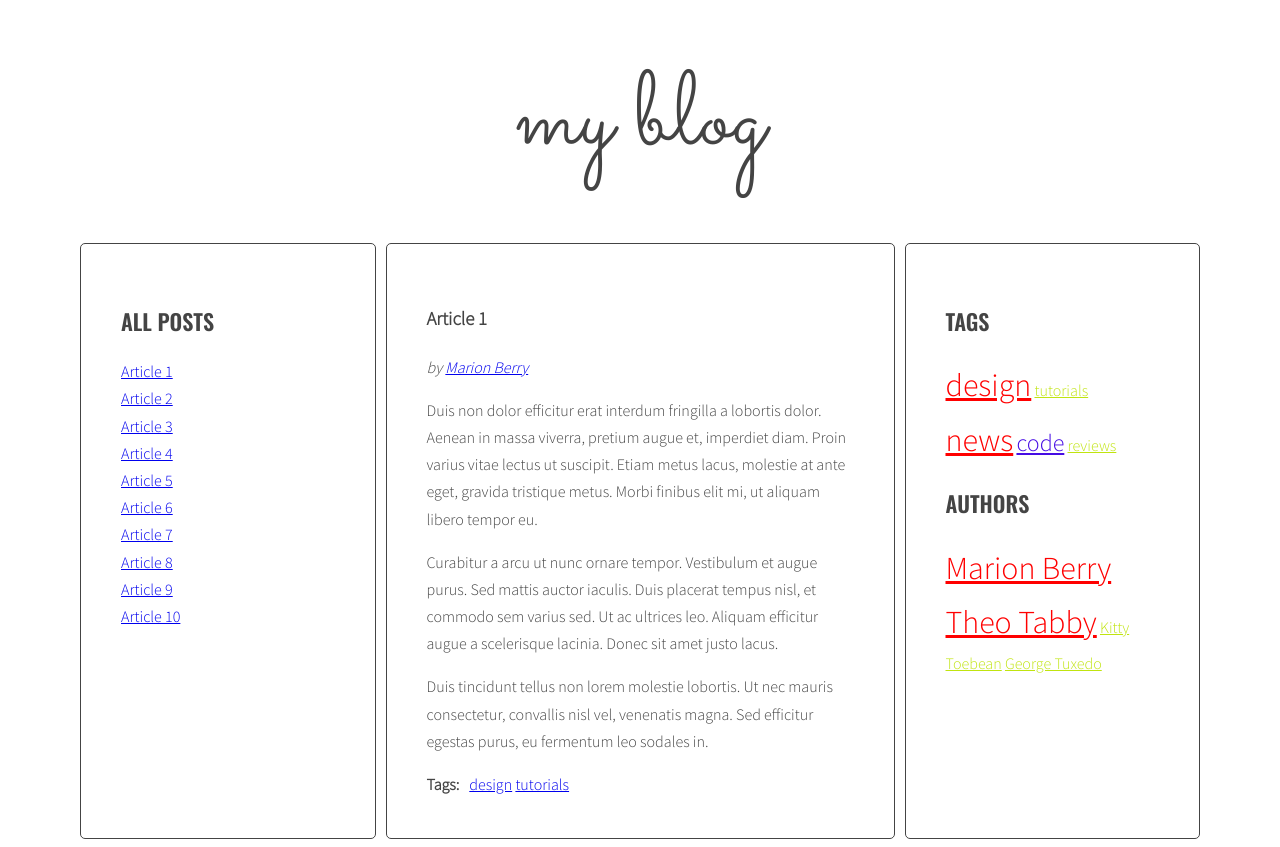
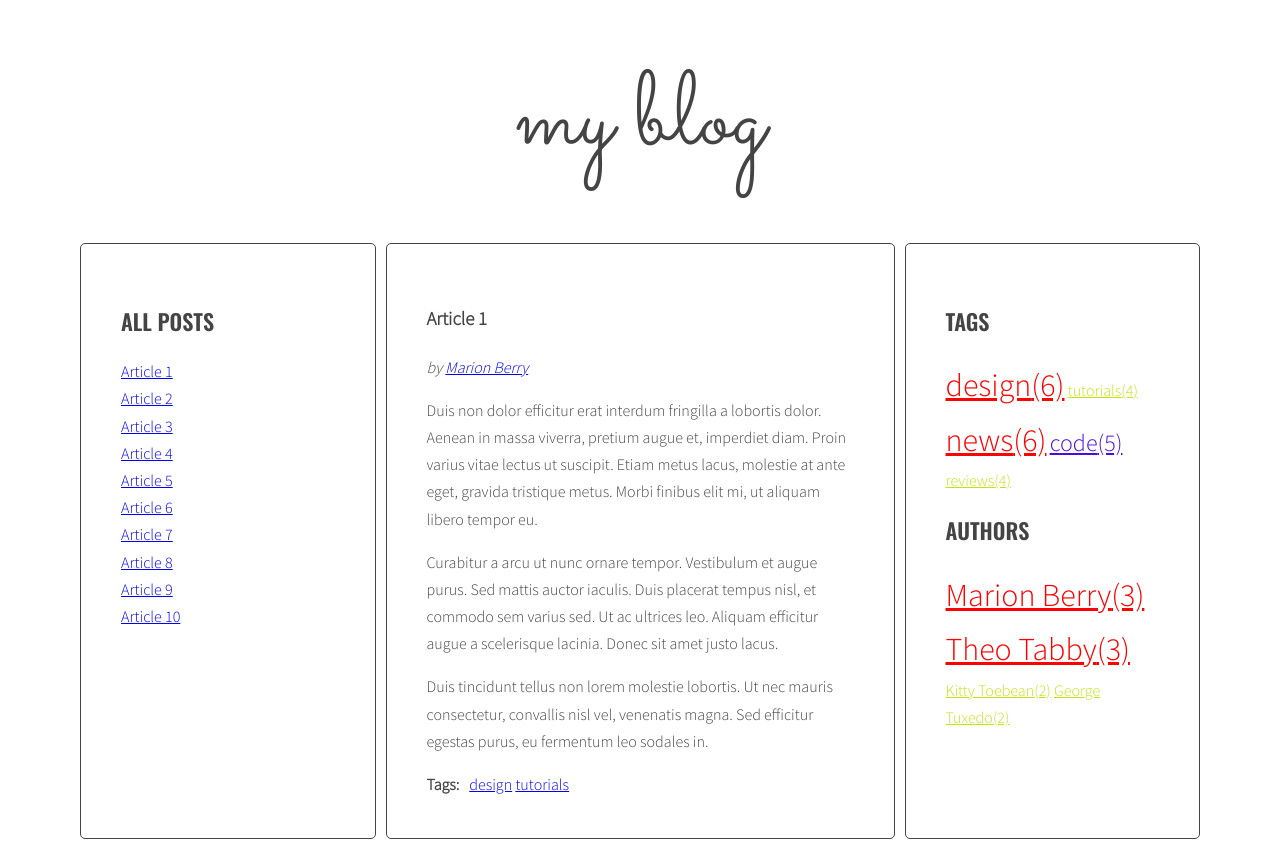
Before and after one commit to MarzenaT/javascript-blog, a website: page index.html in a window 1280 px wide. Drawn offline with nearby package versions, Linux system fonts and the light colour scheme.

Commit message:
zadanie 6.4

```diff
--- a/index.html
+++ b/index.html
@@ -166,6 +166,26 @@
           </main>
         </div>
       </div>
+      <script id="template-article-link" type="text/x-handlebars-template">
+        <li><a href="#{{ id }}"><span>{{ title }}</span></a></li>
+      </script>
+      <script id="template-tag-link" type="text/x-handlebars-template">
+        <li><a href="#tag-{{ tag }}">{{ tag }}</a></li>
+      </script>
+      <script id="template-author-link" type="text/x-handlebars-template">
+        <a href="#author-{{ author }}">{{ author }}</a>
+      </script>
+      <script id="template-tag-cloud-link" type="text/x-handlebars-template">
+        {{#each tags}}
+        <a class={{className}} href="#">{{tag}}<span>({{count}})</span></a>
+        {{/each}}
+      </script>
+      <script id="template-author-cloud-link" type="text/x-handlebars-template">
+        {{#each authors}}
+        <a class={{className}} href="#">{{author}}<span>({{count}})</span></a>
+        {{/each}}
+      </script>
+      <script src="https://cdnjs.cloudflare.com/ajax/libs/handlebars.js/4.1.0/handlebars.min.js"></script>
       <script src="js/script.js"></script>
   </body>
 </html>
--- a/js/script.js
+++ b/js/script.js
@@ -1,4 +1,12 @@
 'use strict';
+
+const templates = {
+  articleLink: Handlebars.compile(document.querySelector('#template-article-link').innerHTML),
+  tagLink: Handlebars.compile(document.querySelector('#template-tag-link').innerHTML),
+  authorLink: Handlebars.compile(document.querySelector('#template-author-link').innerHTML),
+  tagCloudLink: Handlebars.compile(document.querySelector('#template-tag-cloud-link').innerHTML),
+  authorCloudLink: Handlebars.compile(document.querySelector('#template-author-cloud-link').innerHTML),
+};
 
 const opts = {
   articleSelector: '.post',
@@ -68,19 +76,13 @@ function generateTitleLinks(customSelector = ''){
     const title = article.querySelector(opts.titleSelector);
     console.log(title);
     /* [DONE] get the title from the title element */
-    const titleContent = title.textContent;
-    console.log(titleContent);
+    const articleTitle = title.textContent;
+    console.log(articleTitle);
     /* [DONE] create HTML of the link */
-    const entry = document.createElement('li');
-    const a = document.createElement('a');
-    var linkText = document.createElement('span');
-    linkText.textContent = titleContent;
-    a.appendChild(linkText);
-    a.title = titleContent;
-    a.href = `#${id}`;
-    entry.appendChild(a);
+    const linkHTMLData = {id, title: articleTitle};
+    const linkHTML = templates.articleLink(linkHTMLData);
     /* [DONE] insert link into titleList */
-    titleList.appendChild(entry);
+    titleList.innerHTML += linkHTML;
   }
   const links = document.querySelectorAll('.titles a');
 
@@ -145,9 +147,10 @@ function generateTags(){
     /* START LOOP: for each tag */
     for(const tag of tagsArray) {
     /* generate HTML of the link */
-      const linkHTML = '<li><a href="#tag-' + tag + '">' + tag + '</a></li> ';
+      const linkHTMLData = {tag};
+      const linkHTML = templates.tagLink(linkHTMLData);
       /* add generated code to html variable */
-      html = html + linkHTML;
+      html += linkHTML;
       /* [NEW] check if this link is NOT already in allTags */
       if(!allTags[tag]) {
       /* [NEW] add tag to allTags object */
@@ -158,7 +161,7 @@ function generateTags(){
     /* END LOOP: for each tag */
     }
     /* insert HTML of all the links into the tags wrapper */
-    tagsWrapper.innerHTML = tagsWrapper.innerHTML + html;
+    tagsWrapper.innerHTML += html;
     /* END LOOP: for every article: */
   }
   /* [NEW] find list of tags in right column */
@@ -168,17 +171,21 @@ function generateTags(){
   console.log('tagsParams:', tagsParams);
 
   /* [NEW] create variable for all links HTML code */
-  let allTagsHTML = '';
+  const allTagsData = {tags: []};
 
   /* [NEW] START LOOP: for each tag in allTags: */
   for(let tag in allTags){
   /* [NEW] generate code of a link and add it to allTagsHTML */
-    allTagsHTML += ` <a class="${calculateClass(allTags[tag], tagsParams)}" href="#">${tag}</a> `;
+    allTagsData.tags.push({
+      tag: tag,
+      count: allTags[tag],
+      className: calculateClass(allTags[tag], tagsParams)
+    });
   }
   /* [NEW] END LOOP: for each tag in allTags: */
 
   /*[NEW] add HTML from allTagsHTML to tagList */
-  tagList.innerHTML = allTagsHTML;
+  tagList.innerHTML = templates.tagCloudLink(allTagsData);
 }
 
 generateTags();
@@ -240,7 +247,8 @@ function generateAuthors(){
     /* get author from data-author attribute */
     const author = article.getAttribute('data-author');
     /* generate HTML of the link */
-    const linkHTML = '<a href="#author-' + author + '">' + author + '</a>';
+    const linkHTMLData = {author};
+    const linkHTML = templates.authorLink(linkHTMLData);
     /* add generated code to html variable */
     html = html + linkHTML;
     /* insert HTML of all the links into the author wrapper */
@@ -261,17 +269,21 @@ function generateAuthors(){
   console.log('AuthorsParams:', authorsParams);
 
   /* [NEW] create variable for all links HTML code */
-  let allAuthorsHTML = '';
+  const allAuthorsData = {authors: []};
 
   /* [NEW] START LOOP: for each author in allAuthors: */
   for(let author in allAuthors){
   /* [NEW] generate code of a link and add it to allAuthorsHTML */
-    allAuthorsHTML += ` <a class="${calculateClass(allAuthors[author], authorsParams)}" href="#">${author}</a> `;
+    allAuthorsData.authors.push({
+      author,
+      count: allAuthors[author],
+      className: calculateClass(allAuthors[author], authorsParams),
+    });
   }
   /* [NEW] END LOOP: for each author in allAuthors: */
 
   /*[NEW] add HTML from allAuthorsHTML to authorList */
-  authorList.innerHTML = allAuthorsHTML;
+  authorList.innerHTML += templates.authorCloudLink(allAuthorsData);
 }
 
 generateAuthors();
```
Also changed, not shown: .eslintrc.json.
